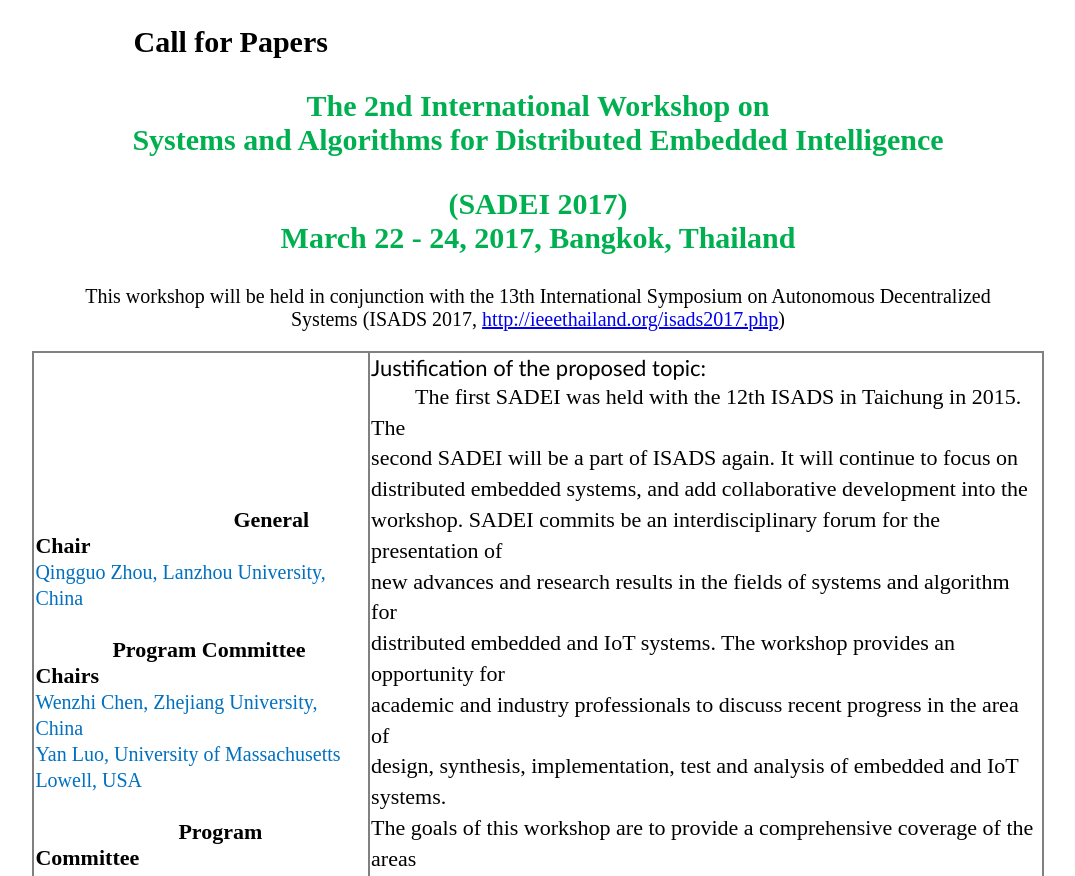
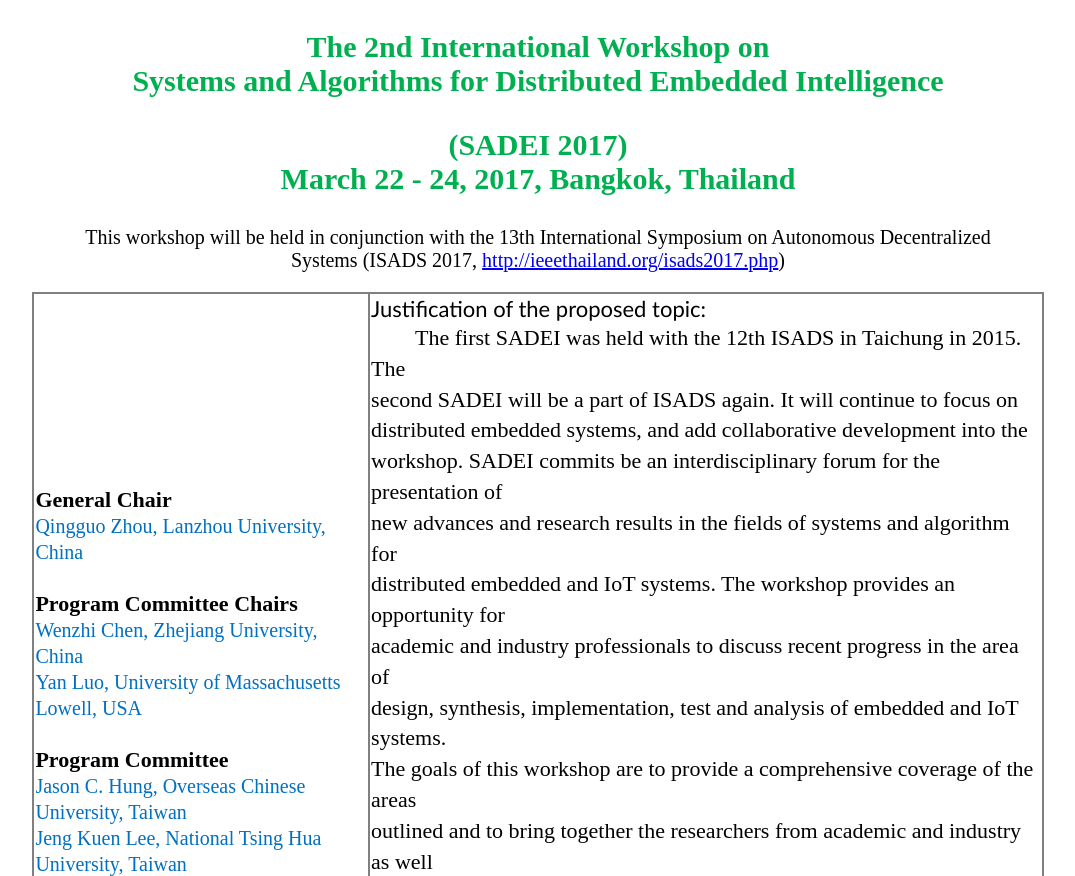
Before and after one commit to SADEI2017/SADEI, a plain HTML site: page index.html in a window 1280 px wide. Shown: the top 876 px of the page, without its empty margins (102-1177 px from the left). Drawn offline with Linux system fonts and the light colour scheme.

Commit message:
Update index.html

```diff
--- a/index.html
+++ b/index.html
@@ -6,7 +6,6 @@
 	</head>
 	<body style="font-family: 'times new roman';font-size: 20px;">
 		<div style="width: 80%;margin: 0 auto;">
-		<h2 style="padding-left: 10%;"><strong>Call for Papers</strong></h2>
 		<p style="color: rgb(0,176,80);text-align: center;font-size: 30px;" ><strong>The 2nd International Workshop on<br>
 			Systems and Algorithms for Distributed Embedded Intelligence</strong></p>
 		<p style="color: rgb(0,176,80);text-align: center;font-size: 30px;"><strong>(SADEI 2017)<br>March 22 - 24, 2017, Bangkok, Thailand</strong></p>
@@ -14,12 +13,12 @@
 		<table border="1px"  cellspacing="0px" bordercolor="gray" style="margin: 0 auto;font-size: 22px;" border-collapse:collapse;>
 			<tr>
 				<td>
-					<font style="text-align: right;">&emsp;&emsp;&emsp;&emsp;&emsp;&emsp;&emsp;&emsp;&emsp;<strong>General Chair</strong></font><br>
+					<font style="text-align: right;"><strong>General Chair</strong></font><br>
 					<font style="color: rgb(0,112,192);font-size: 20px;" >Qingguo Zhou, Lanzhou University, China</font><br><br>
-					<strong>&emsp;&emsp;&emsp;&nbsp;&nbsp;Program Committee Chairs</strong><br>
+					<strong>Program Committee Chairs</strong><br>
 					<font style="color: rgb(0,112,192);font-size: 20px;" >Wenzhi Chen, Zhejiang University, China<br>
 					Yan Luo, University of Massachusetts<br> Lowell, USA<br><br></font>
-					<strong>&emsp;&emsp;&emsp;&emsp;&emsp;&emsp;&nbsp;&nbsp;Program Committee</strong><br>
+					<strong>Program Committee</strong><br>
 					<font style="color: rgb(0,112,192);font-size: 20px;" >Jason C. Hung, Overseas Chinese<br>University, Taiwan<br>
 					Jeng Kuen Lee, National Tsing Hua<br>University, Taiwan<br>
 					Zhongwen Li, Chengdu University, China<br>
```
